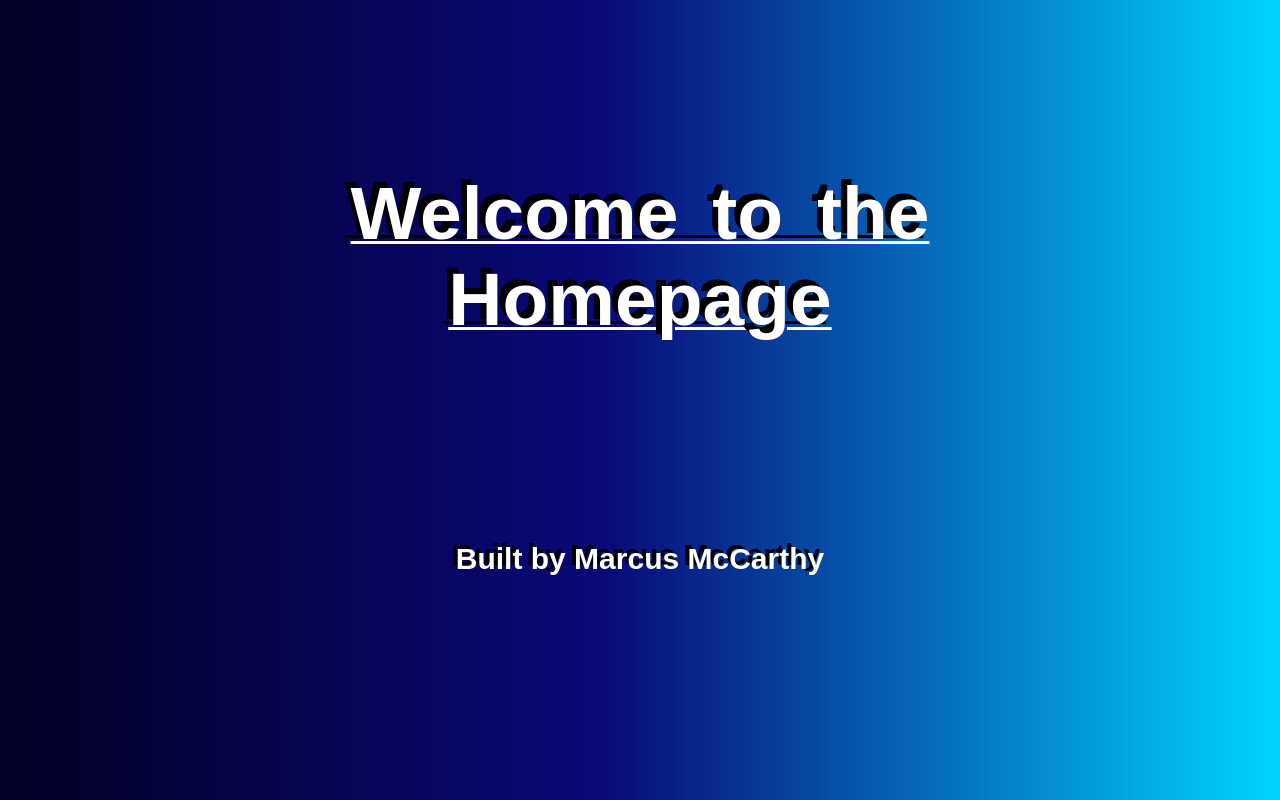
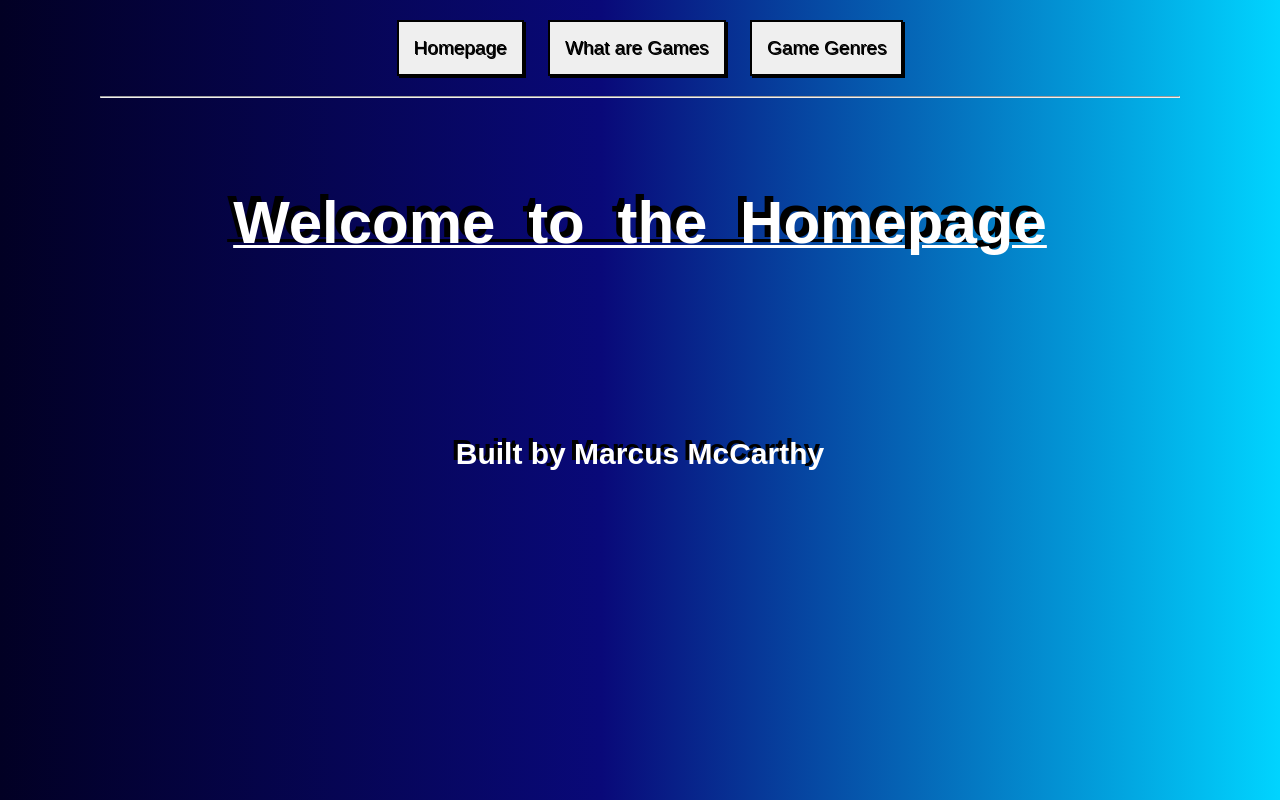
Before and after one commit to MarcAMOO2/DTS-Assesment, a plain HTML site: page index.html in a window 1280 px wide. Shown: the top 800 px of the page. Drawn offline with nearby package versions, Linux system fonts and the light colour scheme.

Commit message:
updated code lol

```diff
--- a/index.html
+++ b/index.html
@@ -14,10 +14,18 @@
     <body>
 
         <section>
+            <div class="navbar">
+                <button class="currentpage">Homepage</button>
+                <button class="allowed">What are Games</button>
+                <button class="allowed">Game Genres</button>
+
+            </div>
+
+            <hr>
 
         <div class="header">
-        <h1>Welcome to the</h1>
-        <h1>Homepage</h1>
+
+        <h1>Welcome to the Homepage</h1>
     </div>
     <div class="fade-in-text">
         <div class="credit">
--- a/styles.css
+++ b/styles.css
@@ -44,17 +44,25 @@ background: linear-gradient(90deg, rgba(2,0,36,1) 0%, rgba(9,9,121,1) 47%, rgba(
 .header {
     text-align: center;
     position: relative;
-    top: 70px;
+    top: 90px;
     font-family: 'Roboto', sans-serif;
     text-shadow: -6px -6px rgb(0, 0, 0);
     -webkit-animation: tracking-in-contract-bck 2s cubic-bezier(0.215, 0.610, 0.355, 1.000) ;
 	        animation: tracking-in-contract-bck 2s cubic-bezier(0.215, 0.610, 0.355, 1.000) ;
     color: rgb(255, 255, 255);
-    font-size: 50px;
+    font-size: 40px;
     text-decoration: underline 3px;
-    word-spacing: 13px;
+    word-spacing: 16px;
+    transition: transform .6s;
 
 
+}
+
+.header:hover {
+
+  color: rgb(77, 128, 77);
+
+    transition: color .4s ease;
 }
 
 @-webkit-keyframes tracking-in-contract-bck {
@@ -147,14 +155,24 @@ background: linear-gradient(90deg, rgba(2,0,36,1) 0%, rgba(9,9,121,1) 47%, rgba(
 }
 
 button {
- padding: 20px;
- background-color: rgb(47, 22, 189);
- color: white;
- font-size: 19px;
- text-shadow: 2px 2px black ;
+  text-align: center;
+  border: black 2px solid;
+  padding: 15px;
+  font-size: 19px;
+  font-family: Arial, Helvetica, sans-serif;
+  text-shadow: 1px 1px black;
+  font-weight: 500;
+  box-shadow: 2px 2px;
+  cursor: pointer;
+  margin-left: 20px;
+  margin-bottom: 20px;
+
 }
 
-
+.navbar {
+  text-align: center;
+  margin-top: -80px;
+}
 
 
 .tooltip {
@@ -179,3 +197,27 @@ h2:hover {
 
   font-size: 14px;
 }
+
+.currentpage:hover {
+  cursor: not-allowed;
+  display: inline-block;
+  margin: 0 0.5rem;
+
+  animation: headShake; /* referring directly to the animation's @keyframe declaration */
+  animation-duration: 1s; /* don't forget to set a duration! */
+  background-color: red;
+}
+
+.allowed:hover {
+  cursor: pointer;
+  display: inline-block;
+  margin: 0 0.5rem;
+
+  animation: rubberBand;
+  animation-duration: 1s;
+  animation-delay: 0.1;
+}
+
+button:hover {
+  background-color: rgb(179, 170, 170);
+}
```
Also changed, not shown: Games Webpage/games..html (added, +12 -0 lines), jquery-3.6.0.min.js, main.js (line endings or trailing spaces).
